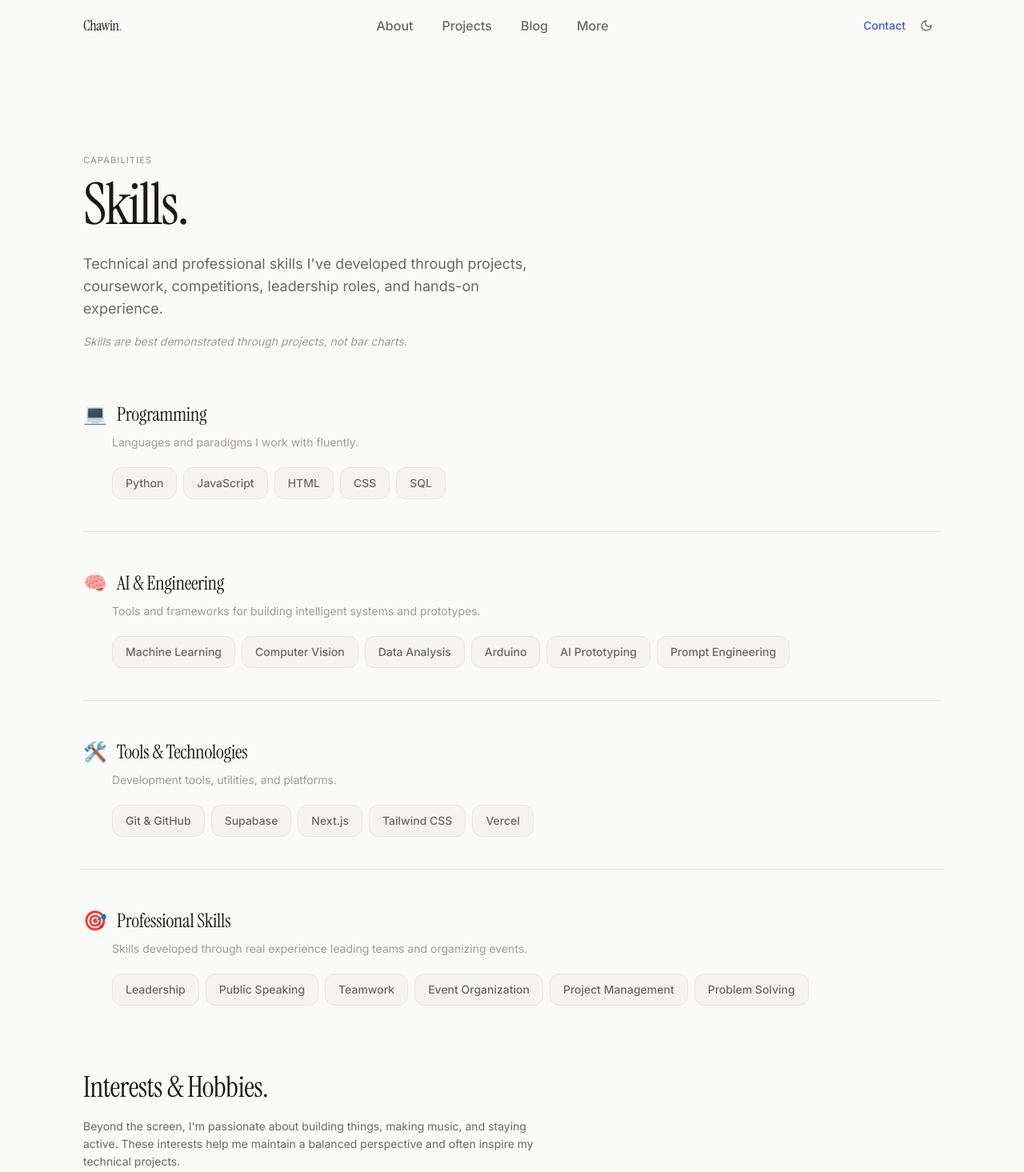
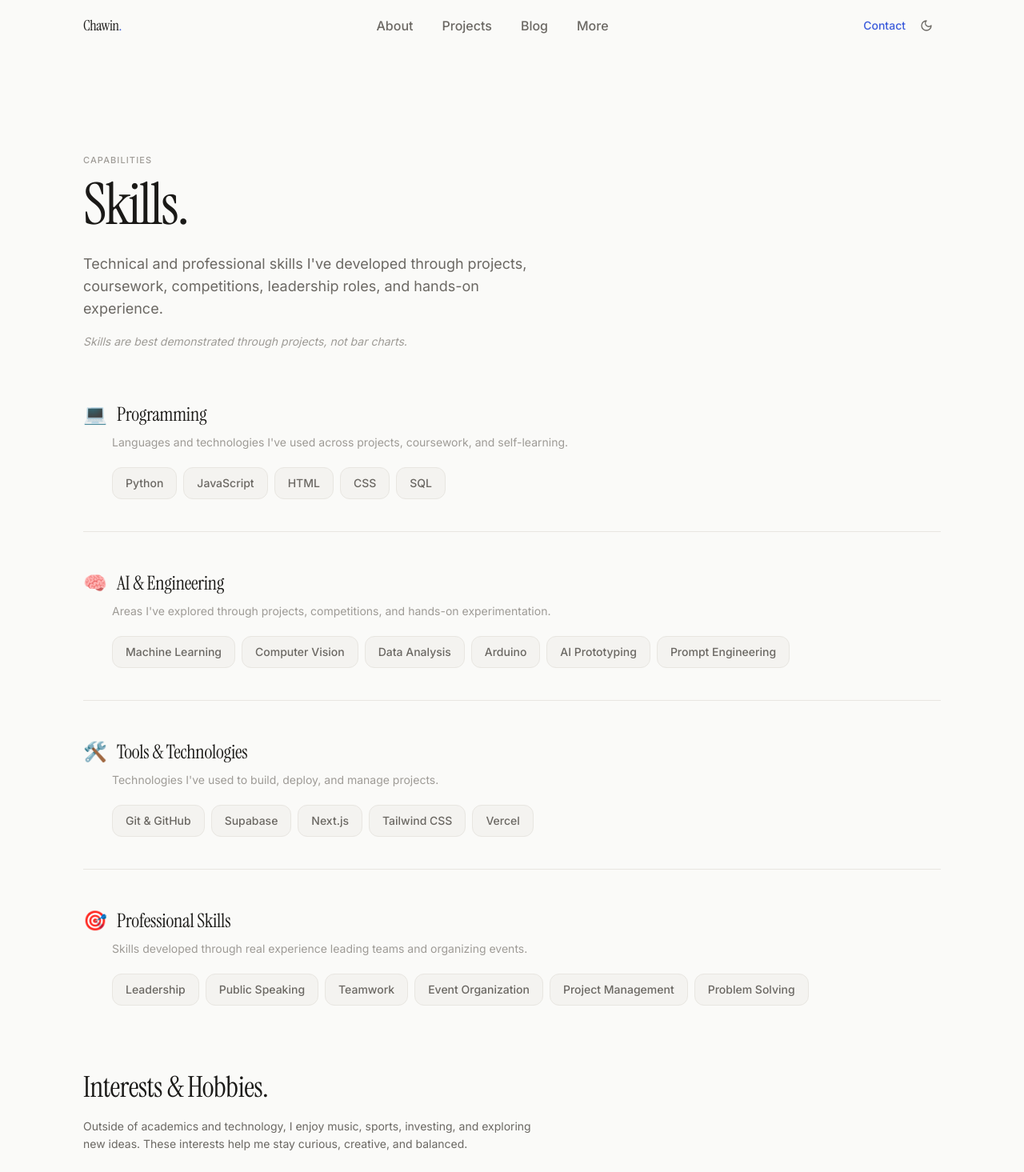
Before and after one commit to EuChawin/Chawin-s-Web-Portfolio, a Next.js app: page /skills in a window 1280 px wide. Shown: the top 1465 px of the page at 80% size. Built offline with nearby package versions, Linux system fonts and the light colour scheme.

Commit message:
Updated Formspree and Skills

```diff
--- a/app/contact/page.tsx
+++ b/app/contact/page.tsx
@@ -20,7 +20,7 @@ export default function ContactPage() {
     setFormState("submitting");
 
     // Formspree endpoint (User will replace with actual ID)
-    const formUrl = "https://formspree.io/f/placeholder-id";
+    const formUrl = "https://formspree.io/f/mpqerpgb";
     const formData = new FormData(e.currentTarget);
 
     try {
--- a/app/skills/page.tsx
+++ b/app/skills/page.tsx
@@ -10,19 +10,19 @@ const HARDCODED_SKILLS = [
   {
     name: "Programming",
     emoji: "💻",
-    description: "Languages and paradigms I work with fluently.",
+    description: "Languages and technologies I've used across projects, coursework, and self-learning.",
     skills: ["Python", "JavaScript", "HTML", "CSS", "SQL"],
   },
   {
     name: "AI & Engineering",
     emoji: "🧠",
-    description: "Tools and frameworks for building intelligent systems and prototypes.",
+    description: "Areas I've explored through projects, competitions, and hands-on experimentation.",
     skills: ["Machine Learning", "Computer Vision", "Data Analysis", "Arduino", "AI Prototyping", "Prompt Engineering"],
   },
   {
     name: "Tools & Technologies",
     emoji: "🛠️",
-    description: "Development tools, utilities, and platforms.",
+    description: "Technologies I've used to build, deploy, and manage projects.",
     skills: ["Git & GitHub", "Supabase", "Next.js", "Tailwind CSS", "Vercel"],
   },
   {
@@ -92,7 +92,7 @@ export default function SkillsPage() {
           <Reveal delay={0.3}>
             <h2 className="font-serif text-h2 mb-4" style={{ color: "var(--text-primary)" }}>Interests & Hobbies.</h2>
             <p className="text-body-sm mb-6 max-w-xl" style={{ color: "var(--text-secondary)" }}>
-                Beyond the screen, I'm passionate about building things, making music, and staying active. These interests help me maintain a balanced perspective and often inspire my technical projects.
+              Outside of academics and technology, I enjoy music, sports, investing, and exploring new ideas. These interests help me stay curious, creative, and balanced.
             </p>
 
             <div className="flex flex-wrap gap-3">
```
Lines whose indentation alone changed are shown as unchanged.
